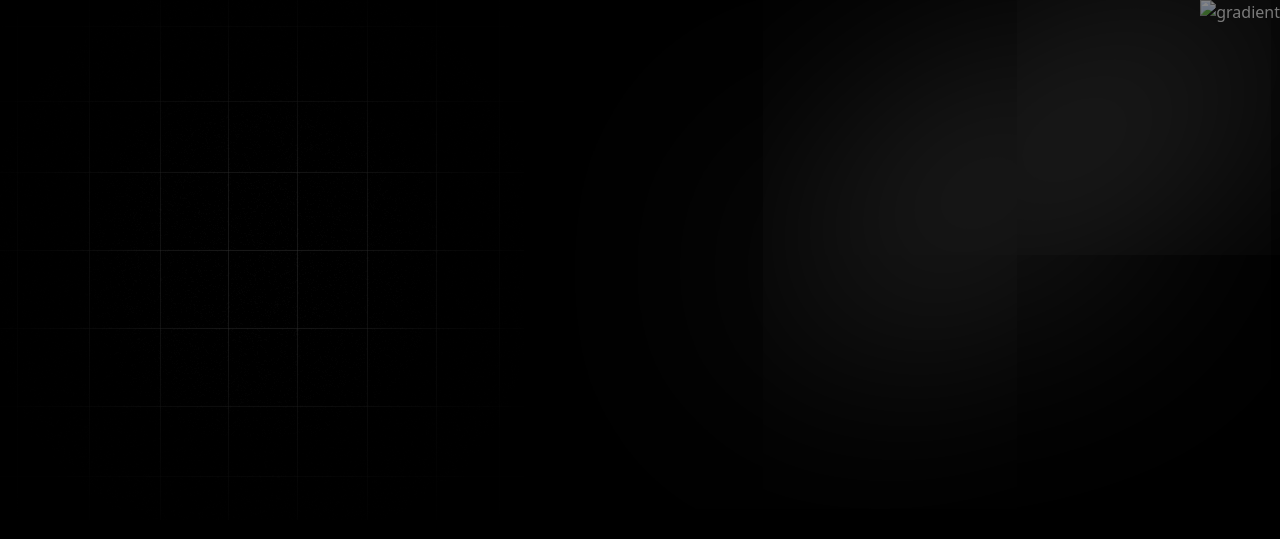
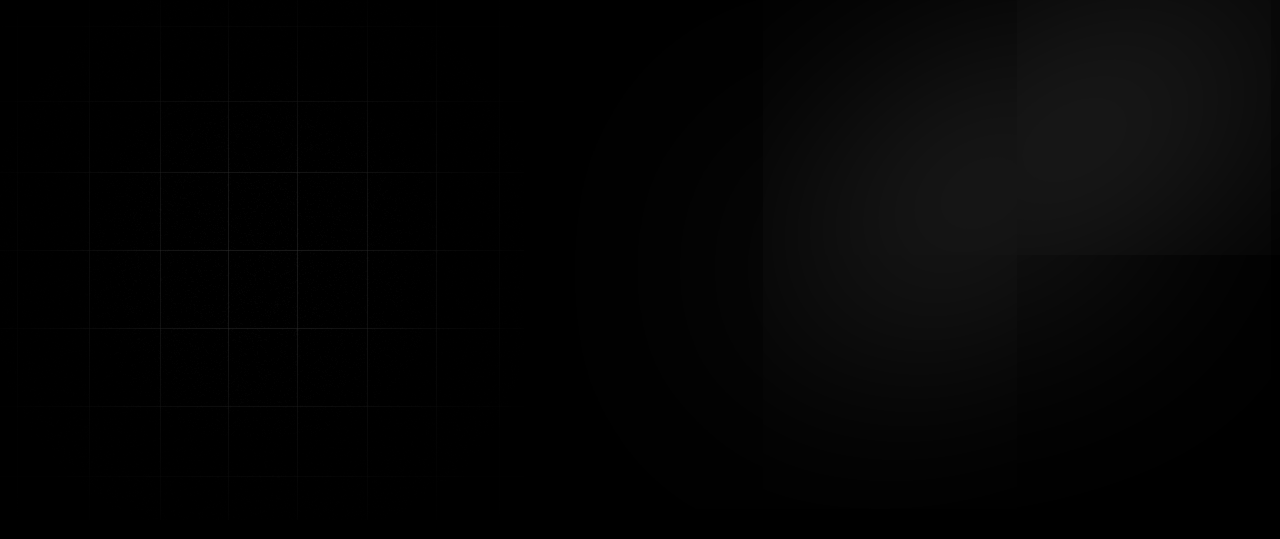
Before and after one commit to venombraggard/github-pages, a plain HTML site: page index.html in a window 1280 px wide. Shown: the top 539 px of the page. Drawn offline with nearby package versions, Linux system fonts and the light colour scheme; some packages are replaced by stand-ins of ours; a script that the page names is missing.

Commit message:
Update index.html

```diff
--- a/index.html
+++ b/index.html
@@ -8,7 +8,6 @@
     <link rel="stylesheet" href="https://unpkg.com/aos@next/dist/aos.css" />
 </head>
 <body>
-    <img class="image-gradient" src="/photos/gradient.png" alt="gradient">
     <img class=""image-gradient src="gradient.png" alt="gradient">
     <div class="layer-blur"></div>
 
```
